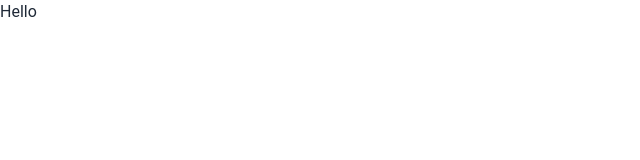
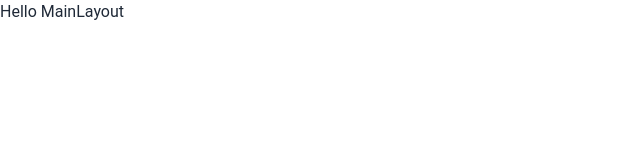
Before and after one commit to ashik-08/trippie-app-client, a React (Vite) app: page / in a window 1280 px wide. Shown: the top 160 px of the page, without its empty margins (0-640 px from the left). Built offline with nearby package versions, Linux system fonts and the light colour scheme.

Commit message:
[add](main): add router provider & routing routes layout structure

```diff
--- /dev/null
+++ b/src/Routes/Routes.jsx
@@ -0,0 +1,14 @@
+import { createBrowserRouter } from "react-router-dom";
+
+export const routes = createBrowserRouter([
+  {
+    path: "/",
+    element: <h1>Hello MainLayout</h1>,
+    children: [
+      {
+        index: true,
+        element: <h1>Hello Children</h1>,
+      },
+    ],
+  },
+]);
--- a/src/main.jsx
+++ b/src/main.jsx
@@ -1,9 +1,11 @@
 import { StrictMode } from "react";
 import { createRoot } from "react-dom/client";
 import "./index.css";
+import { RouterProvider } from "react-router-dom";
+import { routes } from "./Routes/Routes";
 
 createRoot(document.getElementById("root")).render(
   <StrictMode>
-    <h1>Hello</h1>
+    <RouterProvider router={routes} />
   </StrictMode>
 );
```
